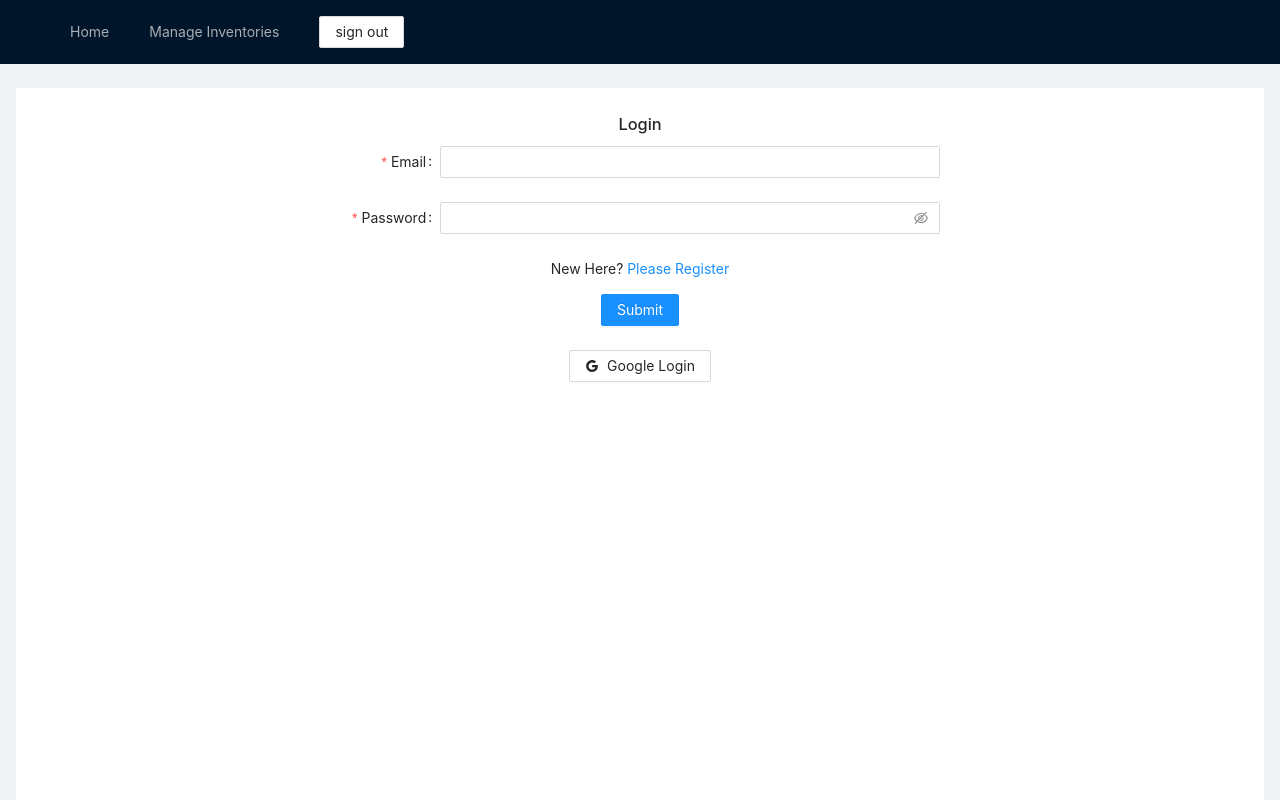
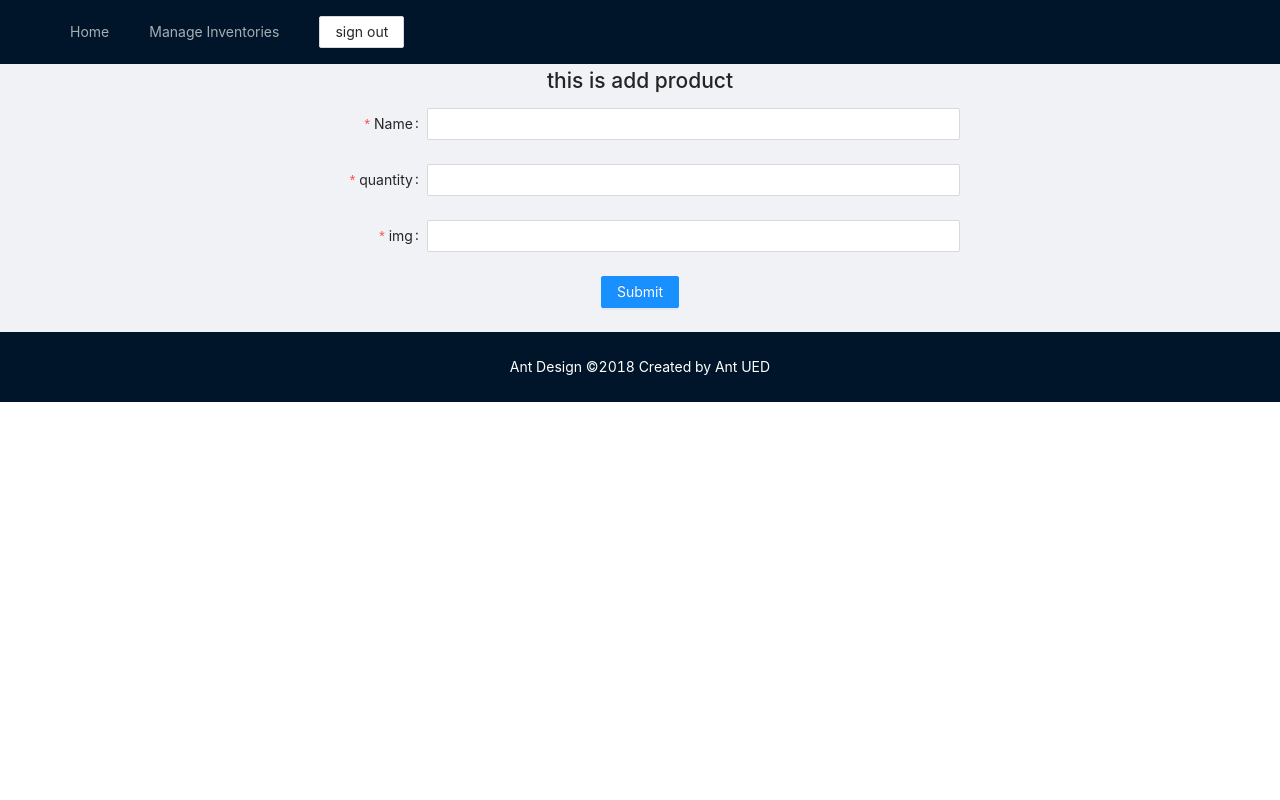
Before and after one commit to rashik07/warehouse_management_client_frontend, a React (Create React App) app: page /addProduct in a window 1280 px wide. Before the commit this address led to /login. Shown: the top 800 px of the page. Built offline with nearby package versions, Linux system fonts and the light colour scheme; no server answers; sample sign-in values are in the browser's storage.

Commit message:
update addproduct

```diff
--- a/src/Pages/AddProduct/AddProduct.js
+++ b/src/Pages/AddProduct/AddProduct.js
@@ -1,17 +1,97 @@
 import React from "react";
+import { Button, Checkbox, Form, Input, Layout } from "antd";
+import { useNavigate } from "react-router-dom";
+const AddProduct = () => {
 
-const AddProduct = () => {
+  const navigate = useNavigate();
+const onFinish = (values) => {
+  console.log(values);
+  const url = `http://localhost:5000/products`;
+  fetch(url, {
+      method: 'POST',
+      headers: {
+          'content-type': 'application/json'
+      },
+      body: JSON.stringify(values)
+  })
+  .then(res=> res.json())
+  .then(result =>{
+      console.log(result);
+  } )
+  navigate("/manage");
+};
+
+const onFinishFailed = (errorInfo) => {
+  console.log("Failed:", errorInfo);
+};
   return (
     <div>
       <h1>this is add product</h1>
-      <form>
-        <input type="text" name="name" placeholder="name" required />
 
-        <input type="number" name="quantity" placeholder="quantity" required />
-        <input type="text" name="img" placeholder="img" required />
+      <Form
+              name="basic"
+              labelCol={{
+                span: 8,
+              }}
+              wrapperCol={{
+                span: 10,
+              }}
+              initialValues={{
+                remember: true,
+              }}
+              onFinish={onFinish}
+              onFinishFailed={onFinishFailed}
+              autoComplete="off"
+            >
+              <Form.Item
+                label="Name"
+                name="name"
+                rules={[
+                  {
+                    required: true,
+                    message: "Please input your username!",
+                  },
+                ]}
+              >
+                <Input />
+              </Form.Item>
 
-        <input type="submit" value="Add" />
-      </form>
+              <Form.Item
+                label="quantity"
+                name="quantity"
+                rules={[
+                  {
+                    required: true,
+                    message: "Please input your quantity!",
+                  },
+                ]}
+              >
+                <Input />
+              </Form.Item>
+              <Form.Item
+                label="img"
+                name="img"
+                rules={[
+                  {
+                    required: true,
+                    message: "Please input your img!",
+                  },
+                ]}
+              >
+                <Input />
+              </Form.Item>
+
+              <Form.Item
+                wrapperCol={{
+                  offset: 8,
+                  span: 8,
+                }}
+              >
+                <Button type="primary" htmlType="submit">
+                  Submit
+                </Button>
+              </Form.Item>
+            </Form>
     </div>
   );
 };
--- a/src/Pages/Login_Registration/RequreAuth.js
+++ b/src/Pages/Login_Registration/RequreAuth.js
@@ -7,7 +7,9 @@ import auth from '../../firebase.init';
 const RequreAuth = ({ children }) => {
     const [user, loading] = useAuthState(auth);
     const location = useLocation();
-
+   if(loading) {
+    return loading;
+   }
 
     if (!user) {
         return <Navigate to="/login" state={{ from: location }} replace />;
```
